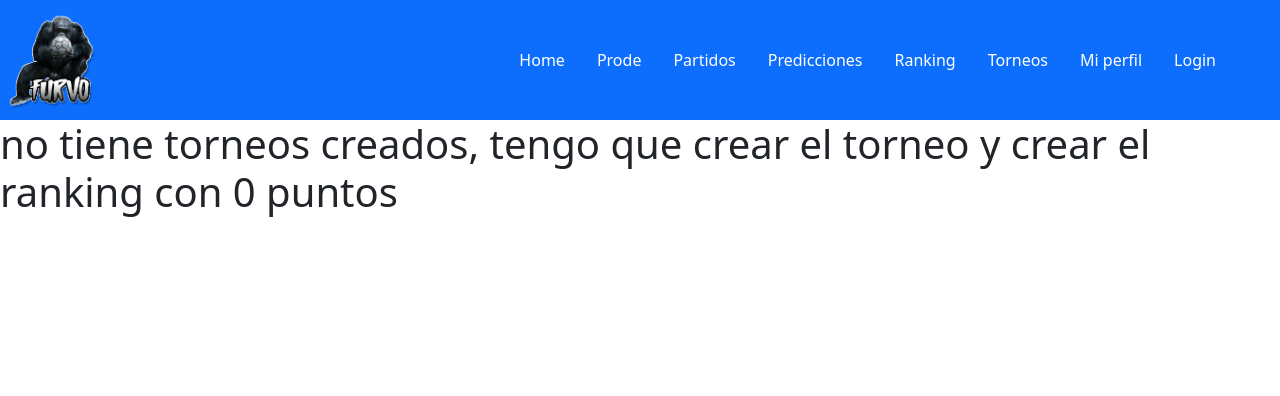
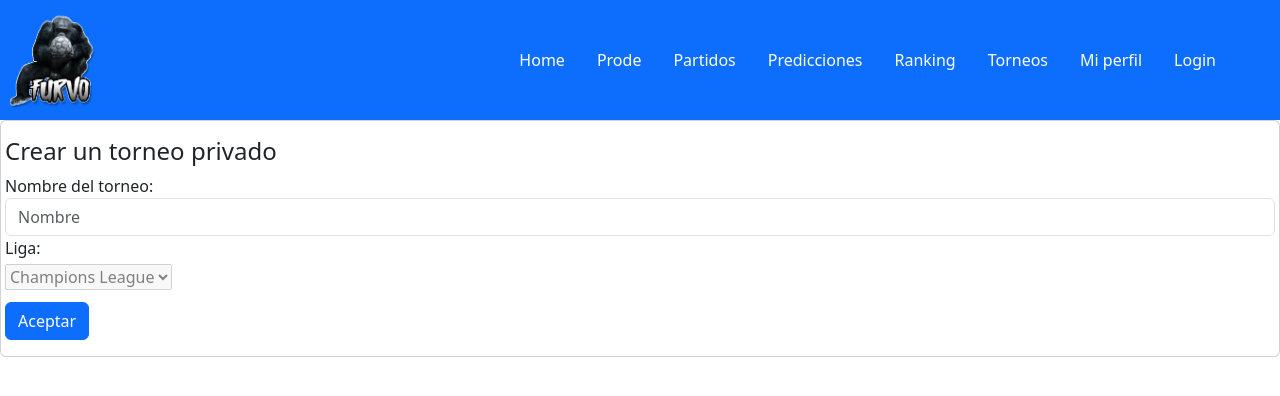
Before and after one commit to makirodriguez/GrupoAgiles, a React (Create React App) app in the folder frontend/: page /torneos in a window 1280 px wide. Shown: the top 396 px of the page. Built offline with nearby package versions, Linux system fonts and the light colour scheme; no server answers.

Commit message:
agrega formulario para crear un torneo

```diff
--- a/frontend/src/pages/Torneos/Torneos.jsx
+++ b/frontend/src/pages/Torneos/Torneos.jsx
@@ -5,6 +5,9 @@ import * as React from 'react';
 export default function Torneos() {
     const [torneosDelUser, getTorneos] = useState(0);
     const [participantes, getParticipantes] = useState(0);
+    const [datos, setDatos] = useState({
+        nombre: ''
+    })
     useEffect(() => {
         getData();
     },[]);
@@ -25,7 +28,7 @@ export default function Torneos() {
         .catch(() => console.log("error"));
         return(
             <div className="w-100 d-flex flex-column align-items-center">
-            <span className="h2">Mis torneos creados</span>
+            <span className="h4">Mis torneos creados</span>
             <div className="card d-flex flex-column align-items-center">
                 <div className="card-body w-100 d-flex flex-column align-items-center">
                 <h5 className="card-title">Nombre del torneo:</h5>
@@ -37,11 +40,61 @@ export default function Torneos() {
             <span className="h5">Hacete premium para poder crear mas torneos!</span>
             </div>
           );
-    } else {
+        } else {
+            const handleInputChange = (e) => {
+                setDatos({
+                    ...datos,
+                    [e.target.name] : e.target.value
+                })
+            }
+            const enviarDatos = (event) => {
+                event.preventDefault()
+                axios
+                .post(`http://127.0.0.1:3001/api/torneos/`, {
+                  Nombre: datos.nombre,
+                  FechaCreacion: 4, //matchday actual CAMBIARLO
+                  UsuarioCreador: localStorage.userID
+                })
+                .then((res) => {
+                  const torneoID = res.data.id
+                  axios
+                    .post(`http://127.0.0.1:3001/api/rankings/`, {
+                        Puntos: 0,
+                        TorneoID: torneoID, //el recien creado
+                        UsuarioID: localStorage.userID
+                    })
+                    .then((res) => {
+
+                    })
+                    .catch(() => console.log("error"));
+                    window.alert(
+                    `Creado con exito`
+                  );
+                })
+                .catch(() => console.log("error"));
+            }
         return (
             <div className="">
-              <h1>no tiene torneos creados, tengo que crear el torneo y crear el ranking con 0 puntos</h1>
-              <h2>{localStorage.nombre}</h2>
+              <div className="card d-flex flex-column">
+                <form className="row" onSubmit={enviarDatos}>
+                <div className="card-body">
+                <h4 className="card-title">Crear un torneo privado</h4>
+                <label for="nombre">Nombre del torneo:</label>
+                <input className="form-control" type="text" placeholder="Nombre" onChange={handleInputChange} name="nombre"></input>
+                <label for="liga">Liga:</label>
+                <br></br>
+                <select className="custom-select my-1 mr-2" id="inlineFormCustomSelect" disabled>
+                <option selected>Champions League</option>
+                </select>
+                <div className="form-group row">
+                <div className="col-sm-10">
+                <button type="submit" className="btn btn-primary mt-2" onSubmit="console.log(ok)">Aceptar</button>
+                </div>
+                </div>
+             </div>
+                </form>
+             </div>
+
             </div>
           );
     }
```
